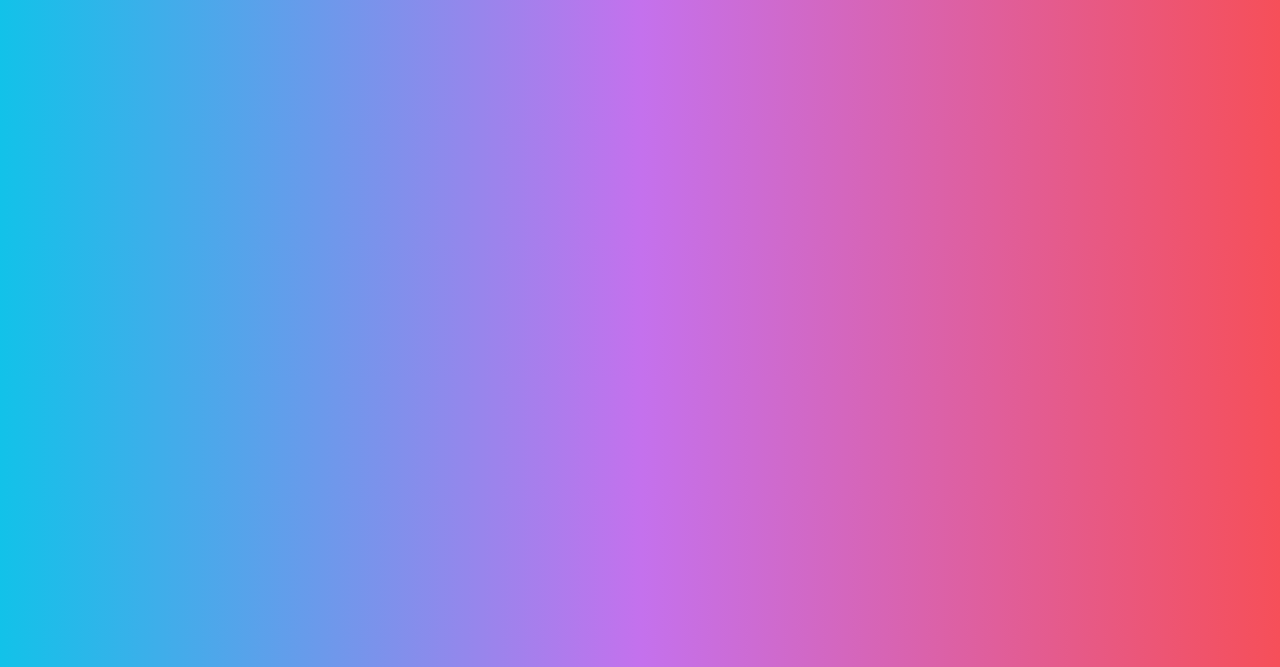
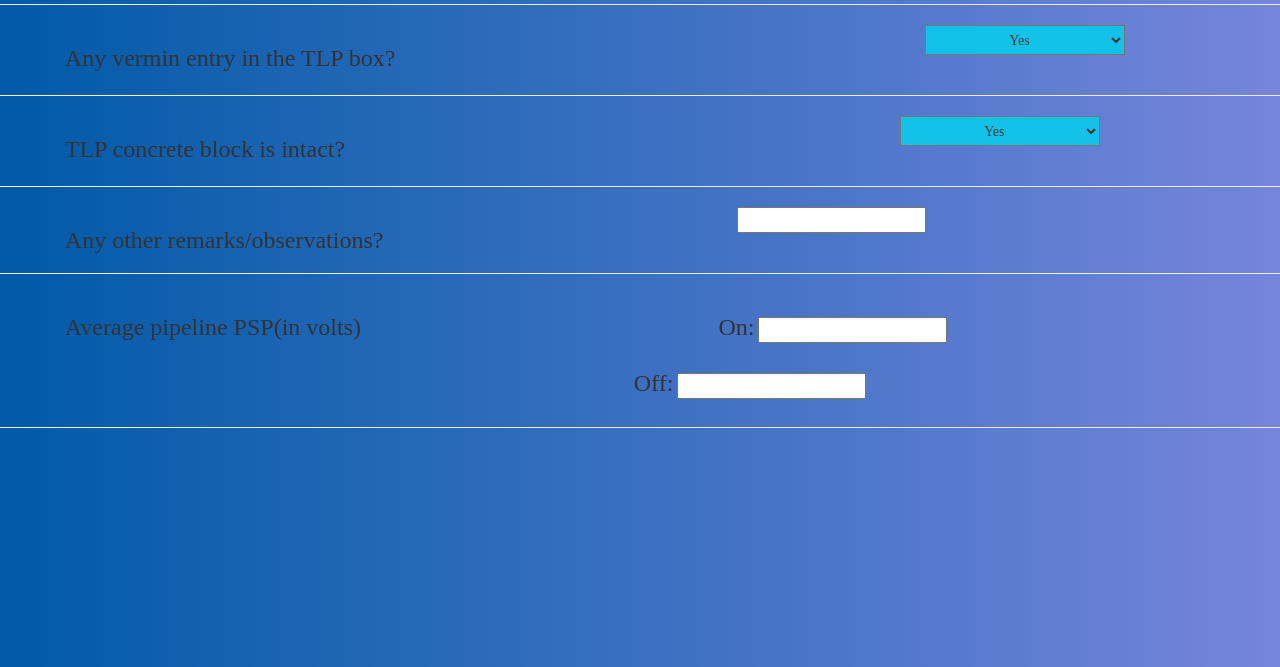
Before and after one commit to agamjyotsingh120/HPCL-PVPL-, a plain HTML site: page ghj.html in a window 1280 px wide. Shown: the part 133-800 px from the top of the page. Drawn offline with nearby package versions, Linux system fonts and the light colour scheme; a web font is replaced by a local one.

Commit message:
Add files via upload

```diff
--- a/ghj.html
+++ b/ghj.html
@@ -35,3 +35,56 @@ href="https://cdnjs.cloudflare.com/ajax/libs/animate.css/4.1.1/animate.min.css"
 
 <h3 class="header">TLP-Monitoring-Website
 </h3>
+
+<hr>
+<ol> <h3 class="side-text" id="st1" >Any vermin entry in the TLP box?</h3> </ol>
+<div class="drp-cnt">
+    <select class="dropdown"><option href="Bad" class="dropdown-content">Yes</option >
+        <option href="EFGH" class="dropdown-content">No</option >
+
+    </select>
+
+</div>
+
+<br>
+<hr>
+<ol> <h3 class="side-text" id="st1" >TLP concrete block is intact?</h3> </ol>
+<div class="drp-cnt">
+    <select class="dropdown"><option href="Bad" class="dropdown-content">Yes</option >
+        <option href="EFGH" class="dropdown-content">No</option >
+
+    </select>
+
+</div>
+
+<br>
+<hr>
+<ol> <h3 class="side-text" id="st1" >Any other remarks/observations?</h3> </ol>
+<div class="drp-cnt">
+
+    <input type="text" id="myTextBox" >
+
+
+
+</div>
+<br>
+
+<hr>
+<ol> <h3 class="side-text" id="st1" >Average pipeline PSP(in volts)
+</h3> </ol>
+
+  <h3 class="jkl">On:</h3>
+
+  <input type="text"></input>
+
+<br>
+<div>
+
+<h3 class="jkl1">Off:</h3>
+
+<input type="text" id="txtb1"></input>
+</div>
+<hr>
+
+<br>
+</body>
--- a/pw1.css
+++ b/pw1.css
@@ -1,6 +1,6 @@
 body{
     text-align:center;
-    background:linear-gradient(to right ,#12c2e9,#c471ed,#f64f59);
+    background:linear-gradient(to left,#7585db,#005AA7);
         height:100%;
     width:100%;
     margin:0;
--- a/style.css
+++ b/style.css
@@ -1,5 +1,5 @@
 body{
-    background:linear-gradient(to right ,#12c2e9,#c471ed,#f64f59);
+    background:linear-gradient(to left,#7585db ,#005AA7);
     text-align:center;
     height:100%;
     width:100%;
@@ -56,3 +56,17 @@ margin-left:25%;
         margin-right:2%
 
     }
+
+      .jkl{
+
+     position:relative;
+     display:inline-block;
+        font-family:Playfair Display;
+      }
+      .jkl1{
+        position: relative;
+        display:inline-block;
+           font-family:Playfair Display;
+           margin-left:220px;
+
+      }
```
Also changed, not shown: index.html (+1 -4 lines), np1.html (+4 -7 lines).
